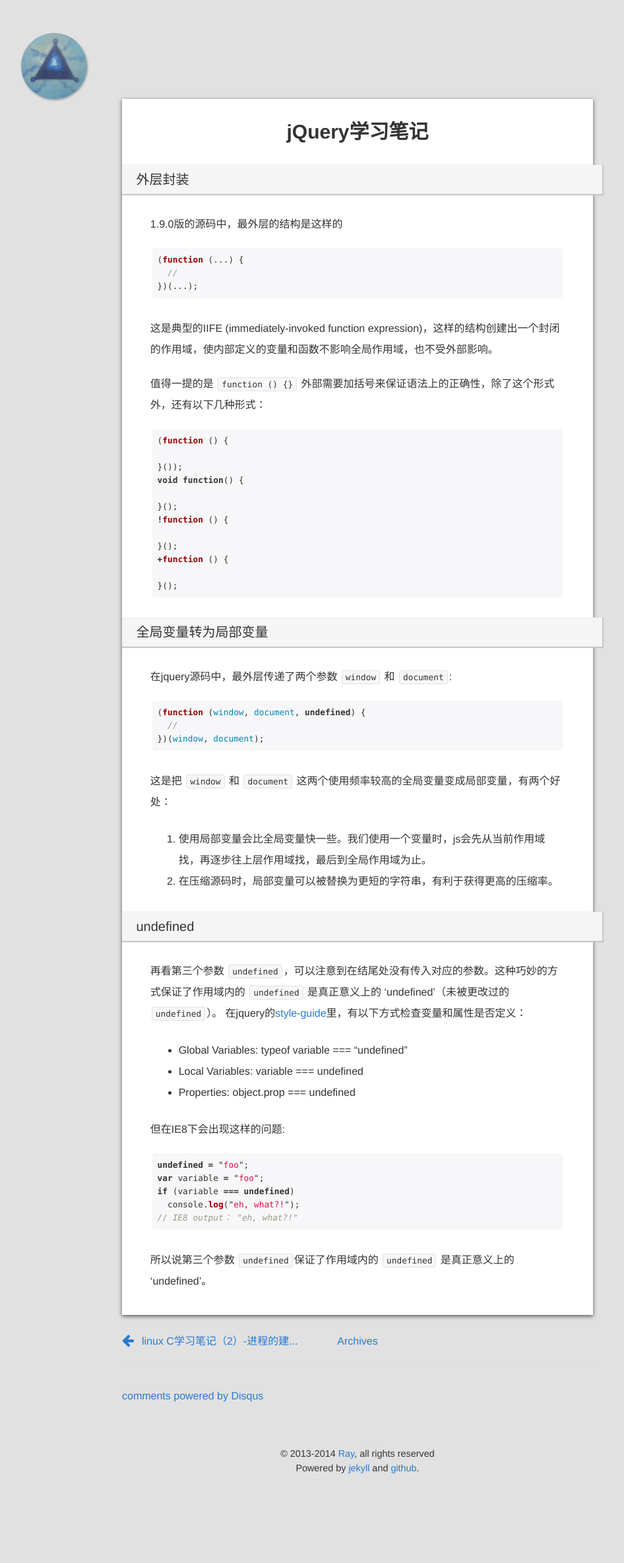
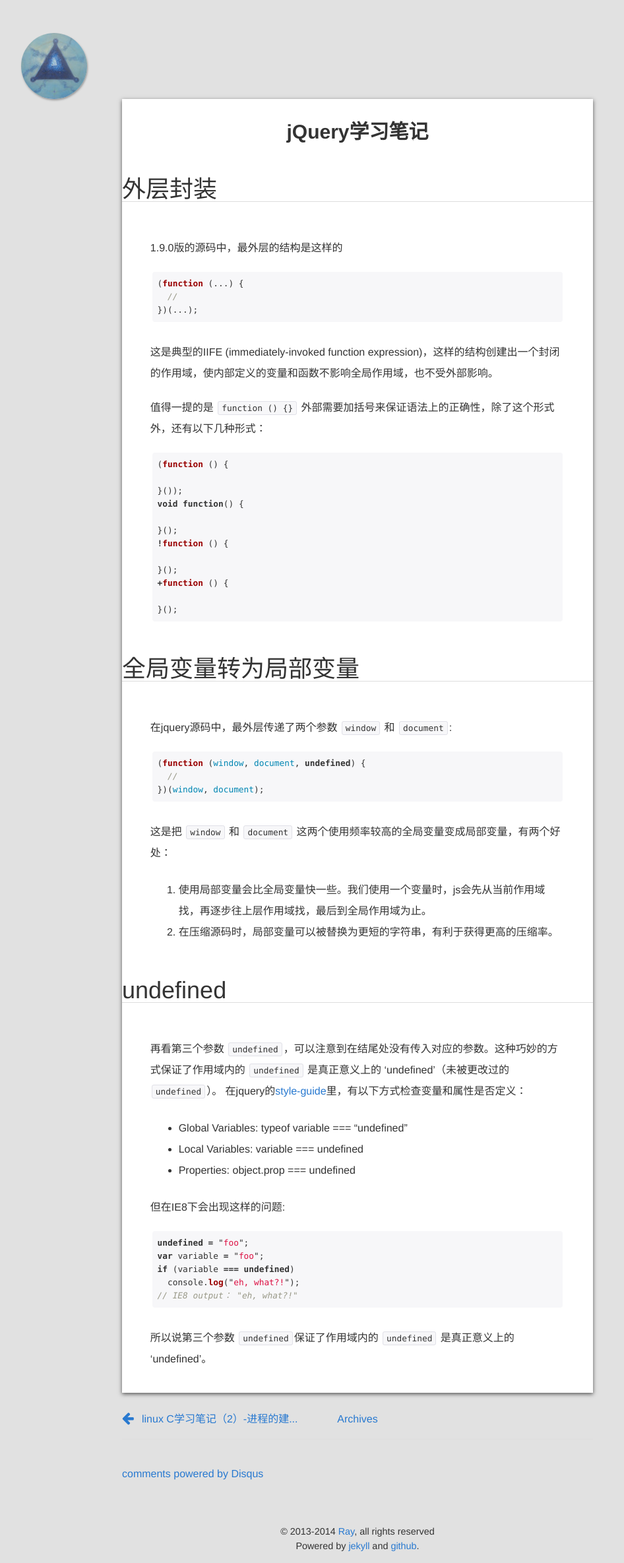
Before and after one commit to ray7551/empty, a Jekyll site: the page built from _posts/2015-08-01-jquery.md, in a window 1280 px wide. Shown: the whole page at 66% size, without its empty margins (98-1044 px from the left). Built offline with Jekyll 4.4.1, drawn with Linux system fonts in a browser that asks for light colours; nearby versions of some CDN libraries; Markdown is read by kramdown in place of the engine named in the settings; comment, search, counter and statistics services are not loaded; before the commit the page ends 2251 px from its top, so only the background shows below that.

Commit message:
Revert "add 2nd title"
This reverts commit 869065cc3bdea72ffb71b256e42d6be1b04743db.

````diff
--- a/_posts/2015-08-01-jquery.md
+++ b/_posts/2015-08-01-jquery.md
@@ -6,7 +6,7 @@
 tags: javascript
 ---
 
-### 外层封装
+## 外层封装
 1.9.0版的源码中，最外层的结构是这样的
 
 ```javascript
@@ -34,7 +34,7 @@
 }();
 ```
 
-### 全局变量转为局部变量
+## 全局变量转为局部变量
 
 在jquery源码中，最外层传递了两个参数 `window` 和 `document`:
 
@@ -49,7 +49,7 @@
 2. 在压缩源码时，局部变量可以被替换为更短的字符串，有利于获得更高的压缩率。
 
 
-### undefined
+## undefined
 
 再看第三个参数 `undefined`，可以注意到在结尾处没有传入对应的参数。这种巧妙的方式保证了作用域内的 `undefined` 是真正意义上的 ‘undefined’（未被更改过的 `undefined`）。
 在jquery的[style-guide](http://contribute.jquery.org/style-guide/js/#type-checks)里，有以下方式检查变量和属性是否定义：
````
